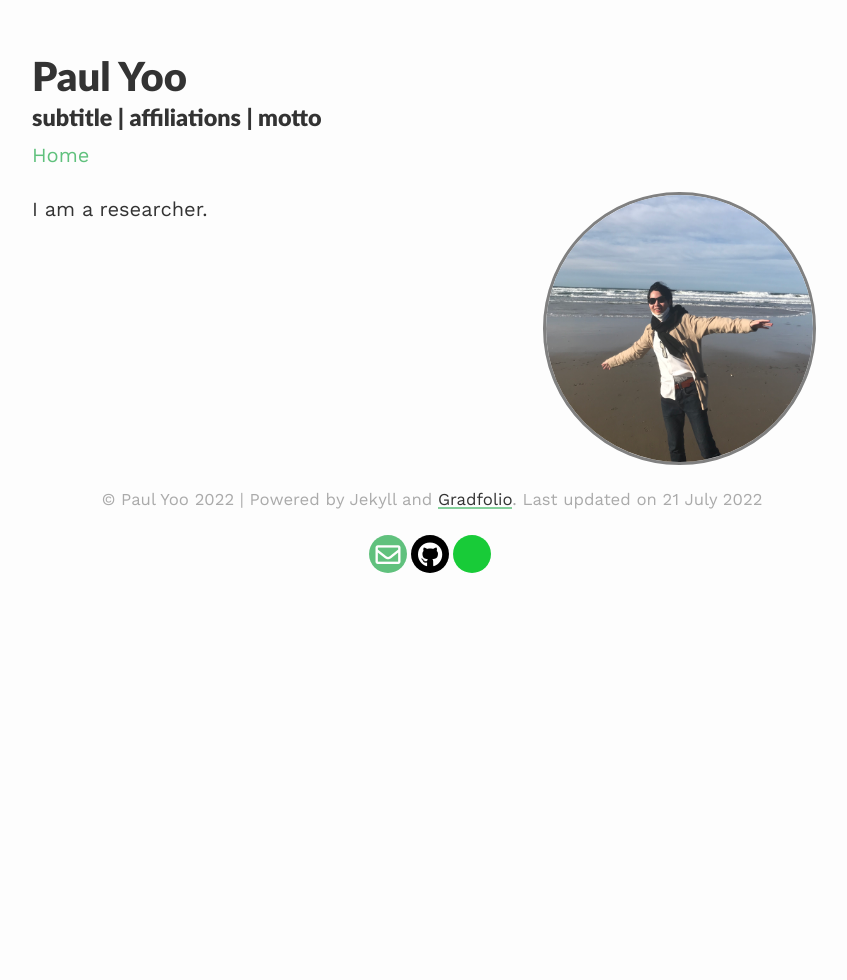
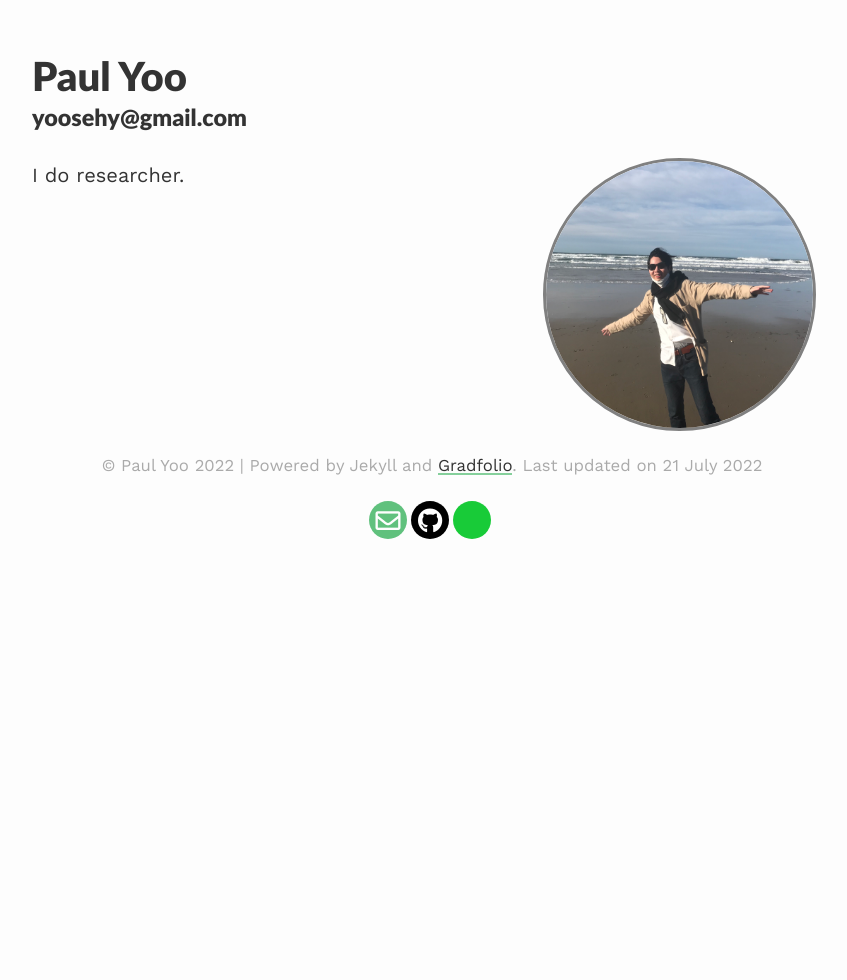
Before and after one commit to YooPaul/YooPaul.github.io, a Jekyll site: the page built from index.md, in a window 1280 px wide. Shown: the whole page, without its empty margins (208-1055 px from the left). Built offline with Jekyll 4.4.1, drawn with Linux system fonts in a browser that asks for light colours; nearby versions of some CDN libraries.

Commit message:
Change layout

```diff
--- a/_config.yml
+++ b/_config.yml
@@ -1,7 +1,7 @@
 ### your site title here
 
 title: Paul Yoo
-description: subtitle | affiliations | motto
+description: yoosehy@gmail.com
 
 # baseurl: YooPaul.github.io #name of GitHub repository
 url: "" #custom url to be used instead of GitHub repository
--- a/_includes/navigation.html
+++ b/_includes/navigation.html
@@ -1,6 +1,6 @@
 <div class="links scroll">
-        <a href="{{site.baseurl}}/">Home</a>
-        <!-- <a href="{{site.baseurl}}/projects/">Projects</a>
+        <!-- <a href="{{site.baseurl}}/">Home</a>
+        <a href="{{site.baseurl}}/projects/">Projects</a>
          <a href="{{site.baseurl}}/blog/">Blog</a>
         <a href="{{site.baseurl}}/archive/">Archive</a> -->
 </div>
--- a/index.md
+++ b/index.md
@@ -7,4 +7,4 @@
 published: true
 ---
 
-I am a researcher.
+I do researcher.
```
